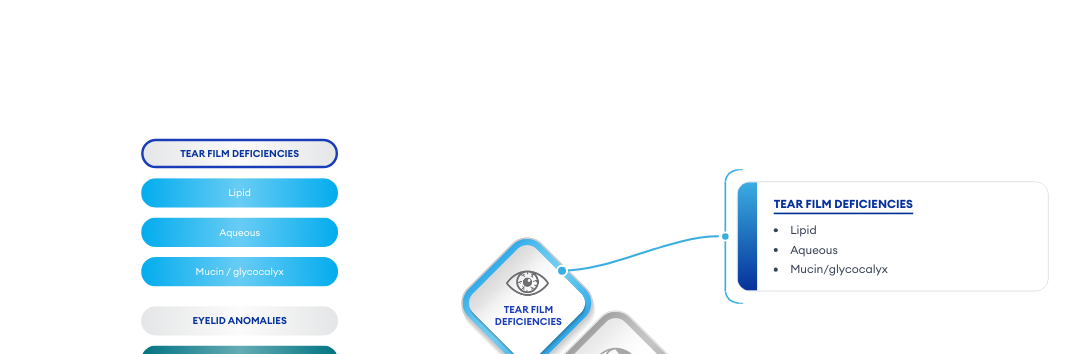
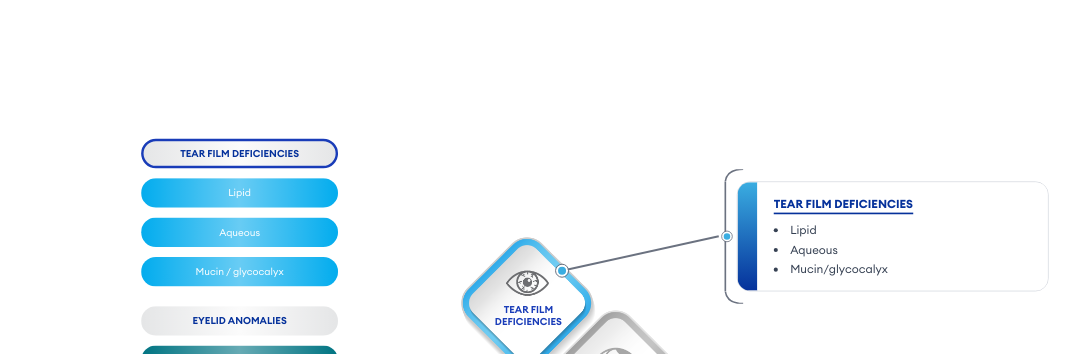
Before and after one commit to razorkode/subtype-tool, a Vue app: page / in a window 1280 px wide. Both pictures are taken after a click on the button "TEAR FILM DEFICIENCIES". Shown: the top 354 px of the page, without its empty margins (0-1080 px from the left). Built offline with nearby package versions, Linux system fonts and the light colour scheme.

Commit message:
straighted lines

```diff
--- a/src/App.vue
+++ b/src/App.vue
@@ -141,6 +141,7 @@ const calculatePaths = () => {
             startY: tearDiamondRect.top + tearDiamondRect.height * 0.24 - svgContainer.top,
             endX: tearBoxRect.left - svgContainer.left,
             endY: tearBoxRect.top + tearBoxRect.height / 2 - svgContainer.top,
+            isStraight: true,
         },
         {
             id: 'eyelid',
@@ -158,6 +159,7 @@ const calculatePaths = () => {
             startY: ocularDiamondRect.top + ocularDiamondRect.height * 0.72 - svgContainer.top,
             endX: ocularBoxRect.left - svgContainer.left,
             endY: ocularBoxRect.top + ocularBoxRect.height / 2 - svgContainer.top,
+            isStraight: true,
         },
     ]
 
@@ -280,7 +282,7 @@ const managementItems = reactive({
                                      ${path.endX - 50} ${path.endY},
                                      ${path.endX} ${path.endY}`
                         "
-                        :stroke="path.color"
+                        stroke="#6B7280"
                         stroke-width="2"
                         fill="none"
                     />
@@ -293,9 +295,17 @@ const managementItems = reactive({
                         stroke="white"
                         stroke-width="2"
                     />
+                    <circle
+                        :cx="path.startX"
+                        :cy="path.startY"
+                        r="6.5"
+                        fill="none"
+                        stroke="#6B7280"
+                        stroke-width="1"
+                    />
                     <!-- End dot (on box) - only for sub-options (no bracket) -->
+                    <template v-if="!shouldShowBracket(path.id)">
                         <circle
-                        v-if="!shouldShowBracket(path.id)"
                             :cx="path.endX"
                             :cy="path.endY"
                             r="5"
@@ -303,6 +313,15 @@ const managementItems = reactive({
                             stroke="white"
                             stroke-width="2"
                         />
+                        <circle
+                            :cx="path.endX"
+                            :cy="path.endY"
+                            r="6.5"
+                            fill="none"
+                            stroke="#6B7280"
+                            stroke-width="1"
+                        />
+                    </template>
                 </g>
             </svg>
 
--- a/src/components/ConnectedContentBox.vue
+++ b/src/components/ConnectedContentBox.vue
@@ -55,7 +55,7 @@ onMounted(() => {
                 :d="`M 0 ${boxHeight / 2}
                      C 30 ${boxHeight / 2}, 50 ${boxHeight / 2}, 60 20
                      L 80 20`"
-                :stroke="lineColor"
+                stroke="#6B7280"
                 stroke-width="2"
                 fill="none"
             />
@@ -64,7 +64,7 @@ onMounted(() => {
                 :d="`M 0 ${boxHeight / 2}
                      C 30 ${boxHeight / 2}, 50 ${boxHeight / 2}, 60 ${boxHeight - 20}
                      L 80 ${boxHeight - 20}`"
-                :stroke="lineColor"
+                stroke="#6B7280"
                 stroke-width="2"
                 fill="none"
             />
@@ -75,7 +75,7 @@ onMounted(() => {
                      Q 90 10, 80 20
                      L 80 ${boxHeight - 20}
                      Q 90 ${boxHeight - 10}, 120 ${boxHeight - 10}`"
-                :stroke="lineColor"
+                stroke="#6B7280"
                 stroke-width="2"
                 fill="none"
             />
@@ -89,6 +89,14 @@ onMounted(() => {
                 stroke="white"
                 stroke-width="2"
             />
+            <circle
+                cx="0"
+                :cy="boxHeight / 2"
+                r="6.5"
+                fill="none"
+                stroke="#6B7280"
+                stroke-width="1"
+            />
 
             <!-- Top bracket circle -->
             <circle
@@ -99,6 +107,14 @@ onMounted(() => {
                 stroke="white"
                 stroke-width="2"
             />
+            <circle
+                cx="80"
+                cy="20"
+                r="6.5"
+                fill="none"
+                stroke="#6B7280"
+                stroke-width="1"
+            />
 
             <!-- Bottom bracket circle -->
             <circle
@@ -108,6 +124,14 @@ onMounted(() => {
                 :fill="lineColor"
                 stroke="white"
                 stroke-width="2"
+            />
+            <circle
+                cx="80"
+                :cy="boxHeight - 20"
+                r="6.5"
+                fill="none"
+                stroke="#6B7280"
+                stroke-width="1"
             />
         </svg>
 
--- a/src/components/ContentBoxWithBracket.vue
+++ b/src/components/ContentBoxWithBracket.vue
@@ -53,24 +53,25 @@ const gradientTo = computed(() => colorConfig[props.color].gradientTo)
                 viewBox="0 0 30 15"
                 style="transform: translateY(-100%)"
             >
-                <path d="M 30 0 Q 10 0, 8 15" :stroke="lineColor" stroke-width="2" fill="none" />
+                <path d="M 30 0 Q 10 0, 8 15" stroke="#6B7280" stroke-width="2" fill="none" />
             </svg>
 
             <!-- Straight line - stretches with content -->
             <div
                 class="absolute left-[7px] top-0 bottom-0 w-[2px]"
-                :style="{ backgroundColor: lineColor }"
+                style="background-color: #6b7280"
             ></div>
 
             <!-- Circle in middle -->
             <svg
                 class="absolute left-0 top-1/2"
-                width="16"
-                height="16"
-                viewBox="0 0 16 16"
+                width="20"
+                height="20"
+                viewBox="0 0 20 20"
                 style="transform: translateY(-50%)"
             >
-                <circle cx="8" cy="8" r="5" :fill="lineColor" stroke="white" stroke-width="2" />
+                <circle cx="10" cy="10" r="5" :fill="lineColor" stroke="white" stroke-width="2" />
+                <circle cx="10" cy="10" r="6.5" fill="none" stroke="#6B7280" stroke-width="1" />
             </svg>
 
             <!-- Bottom curve -->
@@ -81,7 +82,7 @@ const gradientTo = computed(() => colorConfig[props.color].gradientTo)
                 viewBox="0 0 30 15"
                 style="transform: translateY(100%)"
             >
-                <path d="M 8 0 Q 10 15, 30 15" :stroke="lineColor" stroke-width="2" fill="none" />
+                <path d="M 8 0 Q 10 15, 30 15" stroke="#6B7280" stroke-width="2" fill="none" />
             </svg>
         </div>
 
```
Lines whose indentation alone changed are shown as unchanged.
